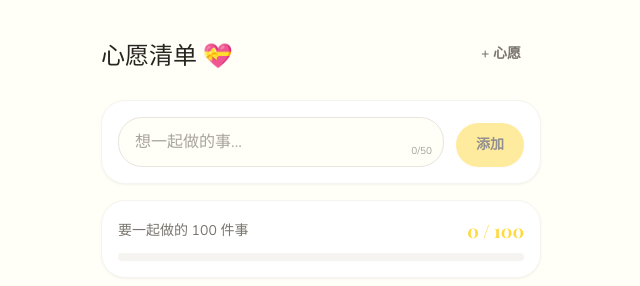
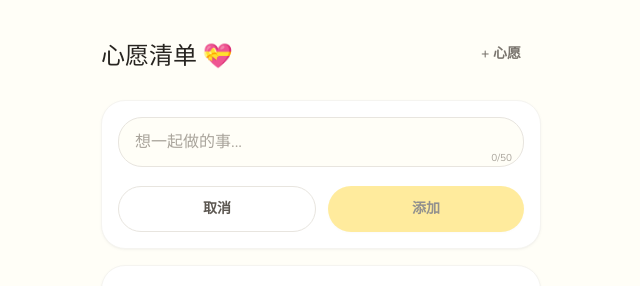
Before and after one commit to 71858677-beep/Love-Diary, a Vue app: page /bucketlist in a window 1280 px wide. Both pictures are taken after a click on the button "+ 心愿". Shown: the top 286 px of the page, without its empty margins (319-959 px from the left). Built offline with nearby package versions, Linux system fonts and the light colour scheme; no server answers; the database is empty.

Commit message:
feat: auto-resize inputs, cancel button on bucket list form

```diff
--- a/src/components/ui/DiaryInput.vue
+++ b/src/components/ui/DiaryInput.vue
@@ -36,13 +36,13 @@ function onInput(e: Event) {
       @blur="focused = false"
       @input="onInput"
     />
-    <input
+    <textarea
       v-else
       :value="modelValue"
       :placeholder="placeholder"
       :maxlength="maxlength"
-      :type="type || 'text'"
-      class="w-full bg-sunshine-50 border rounded-xl px-4 py-3 font-body text-base text-warm-800 placeholder:text-warm-400 outline-none transition-all duration-150"
+      rows="1"
+      class="w-full bg-sunshine-50 border rounded-xl px-4 py-3 font-body text-base text-warm-800 placeholder:text-warm-400 outline-none transition-all duration-150 resize-none field-sizing-content"
       :class="focused
         ? 'border-sunshine-400 shadow-[0_0_0_3px_rgb(255_217_61_/_0.15)] bg-white'
         : 'border-warm-200'"
--- a/src/pages/BucketListPage.vue
+++ b/src/pages/BucketListPage.vue
@@ -117,14 +117,15 @@ function cancelComplete() {
 
     <!-- Add / Edit Form -->
     <div v-if="showAdd"
-      class="bg-white rounded-xl p-4 shadow-diary-sm border border-warm-100 mb-4 flex gap-3 items-end"
+      class="bg-white rounded-xl p-4 shadow-diary-sm border border-warm-100 mb-4 space-y-3"
       style="animation: card-enter 0.3s cubic-bezier(0.16, 1, 0.3, 1)">
-      <div class="flex-1">
-        <DiaryInput v-model="formTitle" placeholder="想一起做的事..." :maxlength="50" @keyup.enter="submit" />
+      <DiaryInput v-model="formTitle" placeholder="想一起做的事..." :maxlength="50" @keyup.enter="submit" />
+      <div class="flex gap-3">
+        <DiaryButton variant="secondary" class="flex-1" @click="showAdd = false">取消</DiaryButton>
+        <DiaryButton variant="primary" class="flex-1" :disabled="!formTitle.trim()" @click="submit">
+          {{ editId ? '保存' : '添加' }}
+        </DiaryButton>
       </div>
-      <DiaryButton variant="primary" :disabled="!formTitle.trim()" @click="submit">
-        {{ editId ? '保存' : '添加' }}
-      </DiaryButton>
     </div>
 
     <!-- Stats -->
```
